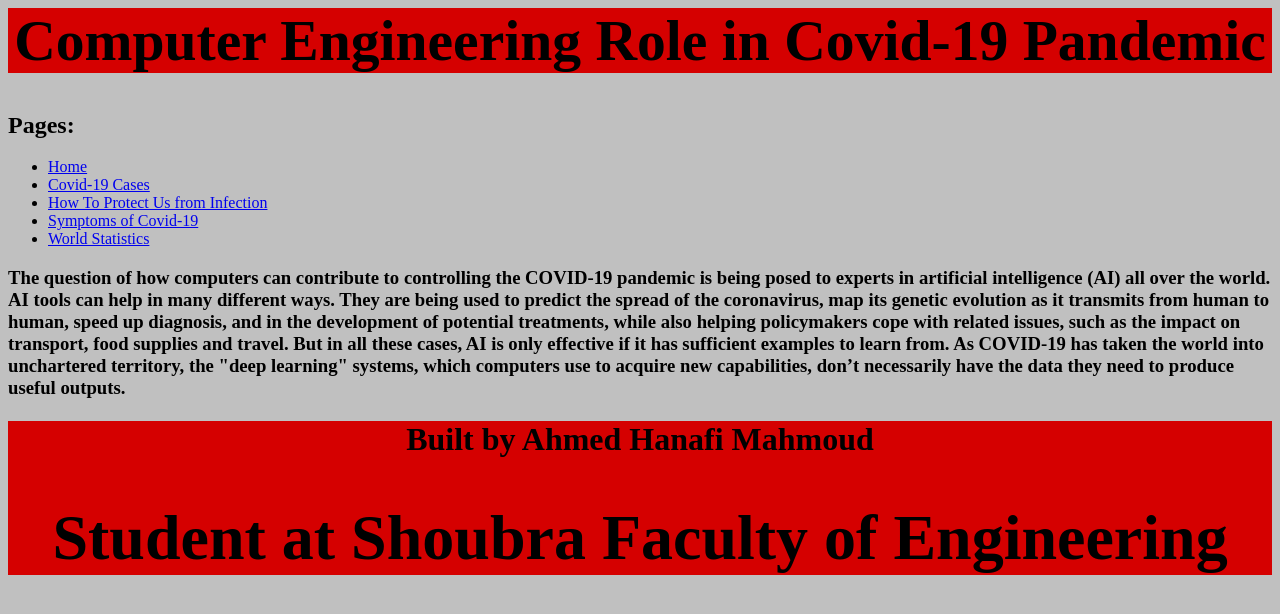
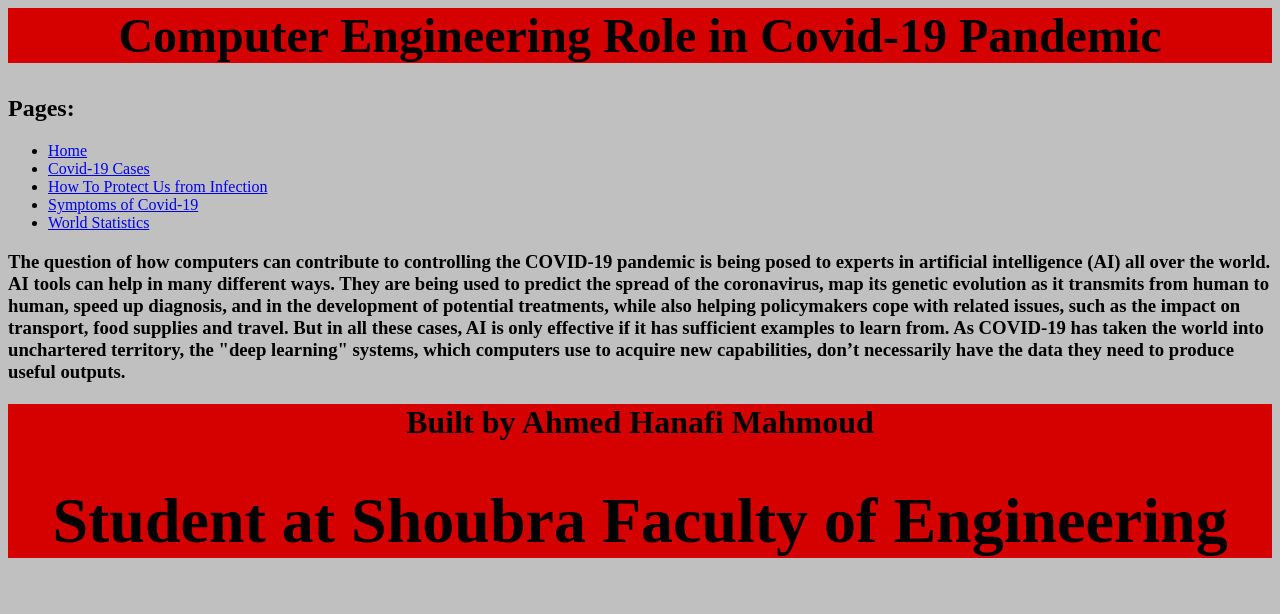
Before and after one commit to ahmedhanafi0/HTML-PROJECT-REPORT, a plain HTML site: page index.html in a window 1280 px wide. Drawn offline with Linux system fonts and the light colour scheme.

Commit message:
Update index.html

```diff
--- a/index.html
+++ b/index.html
@@ -22,7 +22,7 @@ body {
 <body>
 
 
-<h1 style="font-size:360%;">Computer Engineering Role in Covid-19 Pandemic</h1>
+<h1 style="font-size:300%;">Computer Engineering Role in Covid-19 Pandemic</h1>
 
 <h2> Pages: </h2>
 <ul>
```
